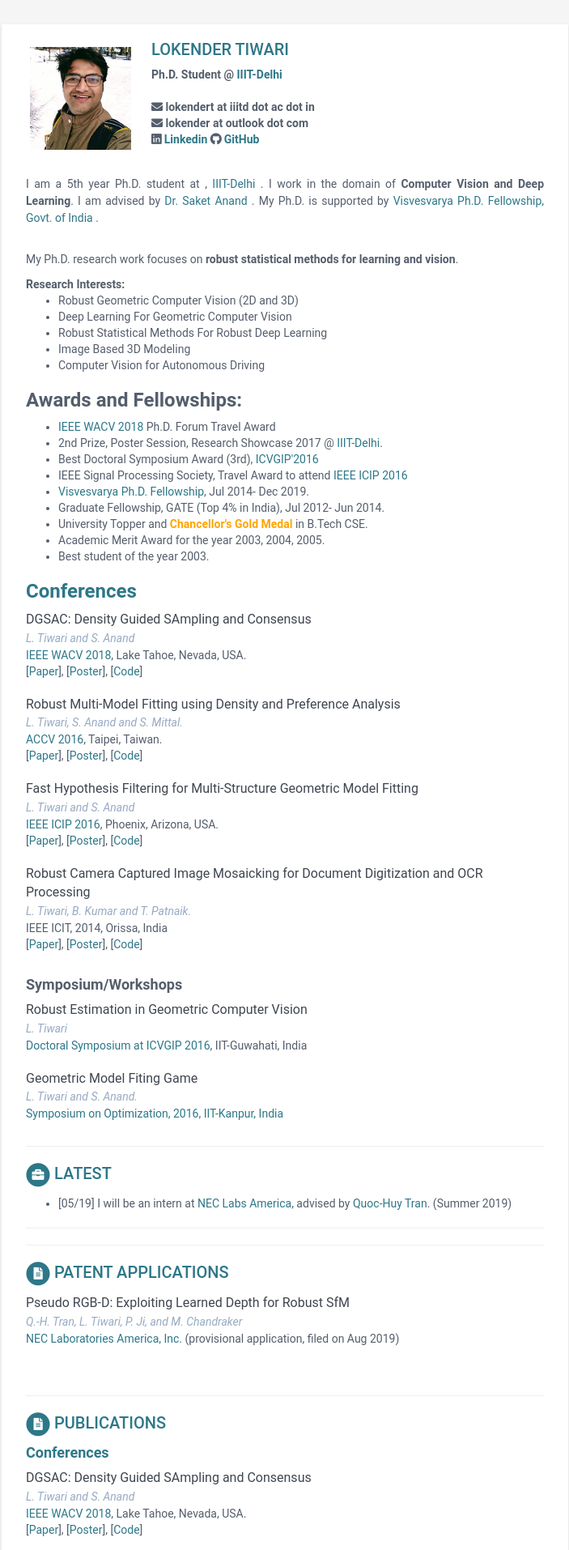
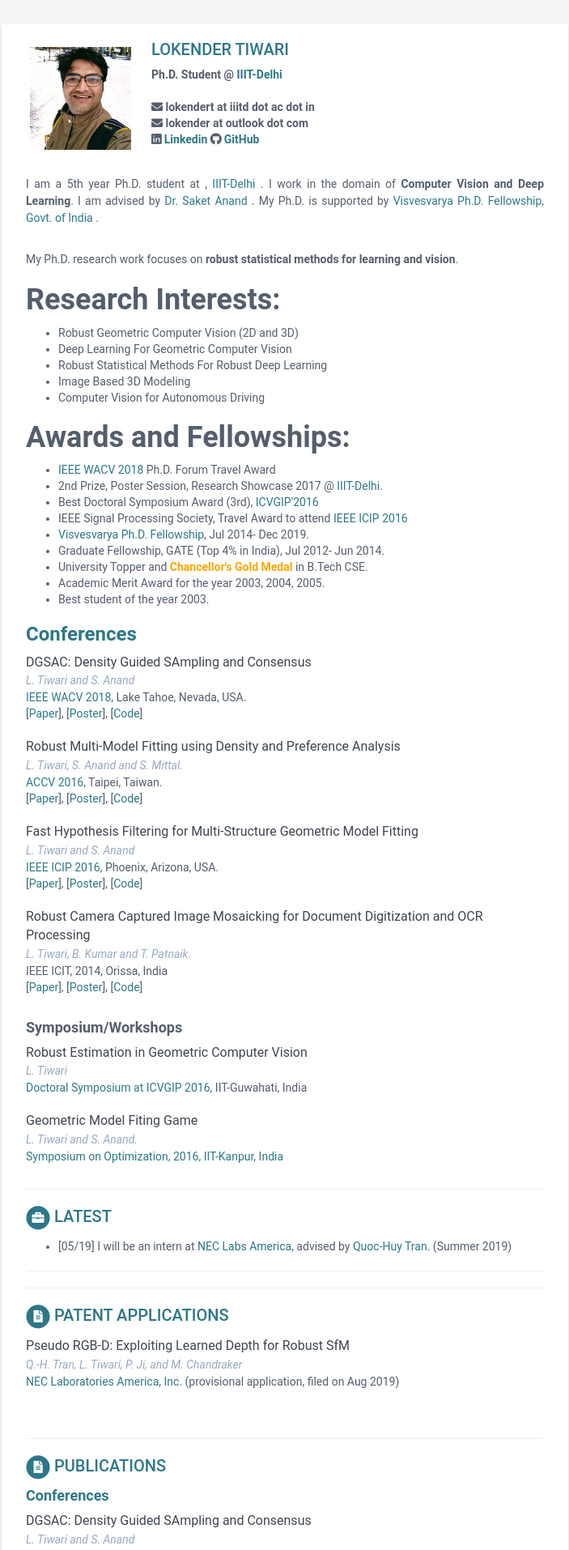
Before and after one commit to lokender/lokender.github.io, a Jekyll site: the page built from index.html, in a window 1280 px wide. Shown: the top 1914 px of the page at 81% size, without its empty margins (288-991 px from the left). Built offline with Jekyll 4.4.1, drawn with Linux system fonts in a browser that asks for light colours.

```diff
--- a/_includes/aboutme.html
+++ b/_includes/aboutme.html
@@ -5,7 +5,7 @@
 	I am advised by <a href="https://faculty.iiitd.ac.in/~anands/"> Dr. Saket Anand </a>. My Ph.D. is supported by <a href="https://phd.medialabasia.in/">Visvesvarya Ph.D. Fellowship, Govt. of India </a>. </p> </br>
 <p>	My Ph.D. research work focuses on <b>robust statistical methods for learning and vision</b>.</p>
 
-<strong>Research Interests:</strong>
+<strong><h1>Research Interests:</h1></strong>
 <ul>
 <li> Robust Geometric Computer Vision (2D and 3D) </li>
 <li> Deep Learning For Geometric Computer Vision</li>
@@ -14,7 +14,7 @@
 <li> Computer Vision for Autonomous Driving</li>
 </ul>
 
-<strong><h3>Awards and Fellowships:</h3></strong>
+<strong><h1>Awards and Fellowships:</h1></strong>
 <ul>
   <li><a href="http://wacv18.uccs.us/">IEEE WACV 2018</a> Ph.D. Forum Travel Award</li>
   <li>2nd Prize, Poster Session, Research Showcase 2017 @ <a href="https://www.iiitd.ac.in/">IIIT-Delhi</a>.</li>
```
